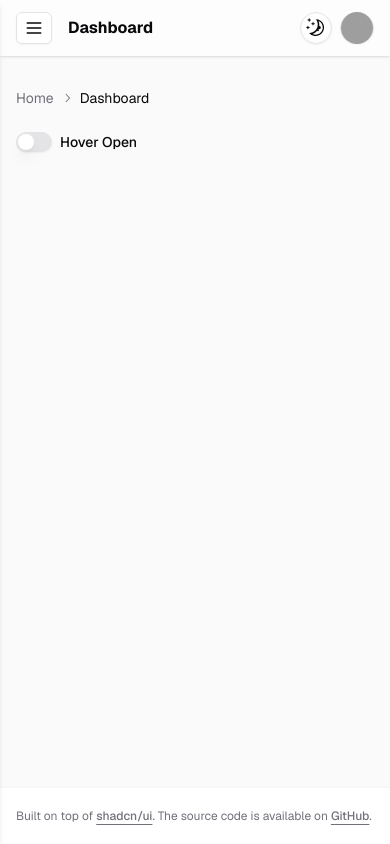
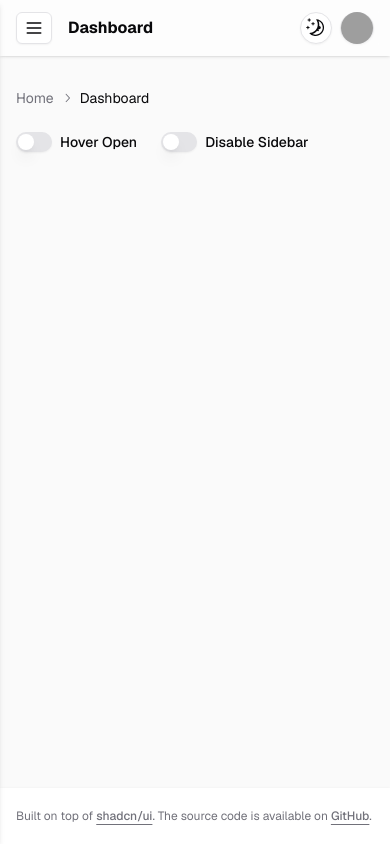
Before and after one commit to salimi-my/shadcn-ui-sidebar, a Next.js app: page /dashboard in a window 390 px wide. Built offline with nearby package versions, Linux system fonts and the light colour scheme; no server answers; grey boxes are pictures that could not be loaded.

Commit message:
add disable sidebar setting

```diff
--- a/src/app/(demo)/dashboard/page.tsx
+++ b/src/app/(demo)/dashboard/page.tsx
@@ -20,10 +20,7 @@ import {
 import { useSidebar } from "@/hooks/use-sidebar";
 
 export default function DashboardPage() {
-  const { settings, setSettings } = useSidebar(({ settings, setSettings }) => ({
-    settings,
-    setSettings
-  }));
+  const { settings, setSettings } = useSidebar();
   return (
     <ContentLayout title="Dashboard">
       <Breadcrumb>
@@ -56,6 +53,21 @@ export default function DashboardPage() {
               <p>When hovering on the sidebar in mini state, it will open</p>
             </TooltipContent>
           </Tooltip>
+          <Tooltip>
+            <TooltipTrigger asChild>
+              <div className="flex items-center space-x-2">
+                <Switch
+                  id="is-hover-open"
+                  onCheckedChange={(x) => setSettings({ disabled: x })}
+                  checked={settings.disabled}
+                />
+                <Label htmlFor="is-hover-open">Disable Sidebar</Label>
+              </div>
+            </TooltipTrigger>
+            <TooltipContent>
+              <p>Hide sidebar</p>
+            </TooltipContent>
+          </Tooltip>
         </div>
       </TooltipProvider>
     </ContentLayout>
--- a/src/components/admin-panel/admin-panel-layout.tsx
+++ b/src/components/admin-panel/admin-panel-layout.tsx
@@ -10,14 +10,14 @@ export default function AdminPanelLayout({
 }: {
   children: React.ReactNode;
 }) {
-  const isSidebarOpen = useSidebar((state) => state.getIsOpenState());
+  const { getOpenState, settings } = useSidebar();
   return (
     <>
       <Sidebar />
       <main
         className={cn(
           "min-h-[calc(100vh_-_56px)] bg-zinc-50 dark:bg-zinc-900 transition-[margin-left] ease-in-out duration-300",
-          isSidebarOpen === false ? "lg:ml-[90px]" : "lg:ml-72"
+          !settings.disabled && (!getOpenState() ? "lg:ml-[90px]" : "lg:ml-72")
         )}
       >
         {children}
@@ -25,7 +25,7 @@ export default function AdminPanelLayout({
       <footer
         className={cn(
           "transition-[margin-left] ease-in-out duration-300",
-          isSidebarOpen === false ? "lg:ml-[90px]" : "lg:ml-72"
+          !settings.disabled && (!getOpenState() ? "lg:ml-[90px]" : "lg:ml-72")
         )}
       >
         <Footer />
--- a/src/components/admin-panel/sidebar.tsx
+++ b/src/components/admin-panel/sidebar.tsx
@@ -1,3 +1,4 @@
+"use client";
 import { Menu } from "@/components/admin-panel/menu";
 import { SidebarToggle } from "@/components/admin-panel/sidebar-toggle";
 import { Button } from "@/components/ui/button";
@@ -7,21 +8,15 @@ import { PanelsTopLeft } from "lucide-react";
 import Link from "next/link";
 
 export function Sidebar() {
-  const { isOpen, toggleOpen, getIsOpenState, setIsHover } = useSidebar(
-    ({ isOpen, toggleOpen, getIsOpenState, setIsHover }) => ({
-      isOpen,
-      toggleOpen,
-      getIsOpenState,
-      setIsHover
-    })
-  );
-  if (isOpen === undefined) return null;
+  const { isOpen, toggleOpen, getOpenState, setIsHover, settings } =
+    useSidebar();
 
   return (
     <aside
       className={cn(
         "fixed top-0 left-0 z-20 h-screen -translate-x-full lg:translate-x-0 transition-[width] ease-in-out duration-300",
-        getIsOpenState() === false ? "w-[90px]" : "w-72"
+        !getOpenState() ? "w-[90px]" : "w-72",
+        settings.disabled && "hidden"
       )}
     >
       <SidebarToggle isOpen={isOpen} setIsOpen={toggleOpen} />
@@ -33,7 +28,7 @@ export function Sidebar() {
         <Button
           className={cn(
             "transition-transform ease-in-out duration-300 mb-1",
-            getIsOpenState() === false ? "translate-x-1" : "translate-x-0"
+            !getOpenState() ? "translate-x-1" : "translate-x-0"
           )}
           variant="link"
           asChild
@@ -43,7 +38,7 @@ export function Sidebar() {
             <h1
               className={cn(
                 "font-bold text-lg whitespace-nowrap transition-[transform,opacity,display] ease-in-out duration-300",
-                getIsOpenState() === false
+                !getOpenState()
                   ? "-translate-x-96 opacity-0 hidden"
                   : "translate-x-0 opacity-100"
               )}
@@ -52,7 +47,7 @@ export function Sidebar() {
             </h1>
           </Link>
         </Button>
-        <Menu isOpen={getIsOpenState()} />
+        <Menu isOpen={getOpenState()} />
       </div>
     </aside>
   );
--- a/src/hooks/use-sidebar.ts
+++ b/src/hooks/use-sidebar.ts
@@ -2,15 +2,15 @@ import { create } from "zustand";
 import { persist, createJSONStorage } from "zustand/middleware";
 import { produce } from "immer";
 
-type SidebarSettings = { isHoverOpen: boolean };
+type SidebarSettings = { disabled: boolean; isHoverOpen: boolean };
 type SidebarStore = {
   isOpen: boolean;
   isHover: boolean;
   settings: SidebarSettings;
   toggleOpen: () => void;
+  setIsOpen: (isOpen: boolean) => void;
   setIsHover: (isHover: boolean) => void;
-  setIsOpen: (isOpen: boolean) => void;
-  getIsOpenState: () => boolean;
+  getOpenState: () => boolean;
   setSettings: (settings: Partial<SidebarSettings>) => void;
 };
 
@@ -19,7 +19,7 @@ export const useSidebar = create(
     (set, get) => ({
       isOpen: true,
       isHover: false,
-      settings: { isHoverOpen: false },
+      settings: { disabled: false, isHoverOpen: false },
       toggleOpen: () => {
         set({ isOpen: !get().isOpen });
       },
@@ -29,7 +29,7 @@ export const useSidebar = create(
       setIsHover: (isHover: boolean) => {
         set({ isHover });
       },
-      getIsOpenState: () => {
+      getOpenState: () => {
         const state = get();
         return state.isOpen || (state.settings.isHoverOpen && state.isHover);
       },
```
